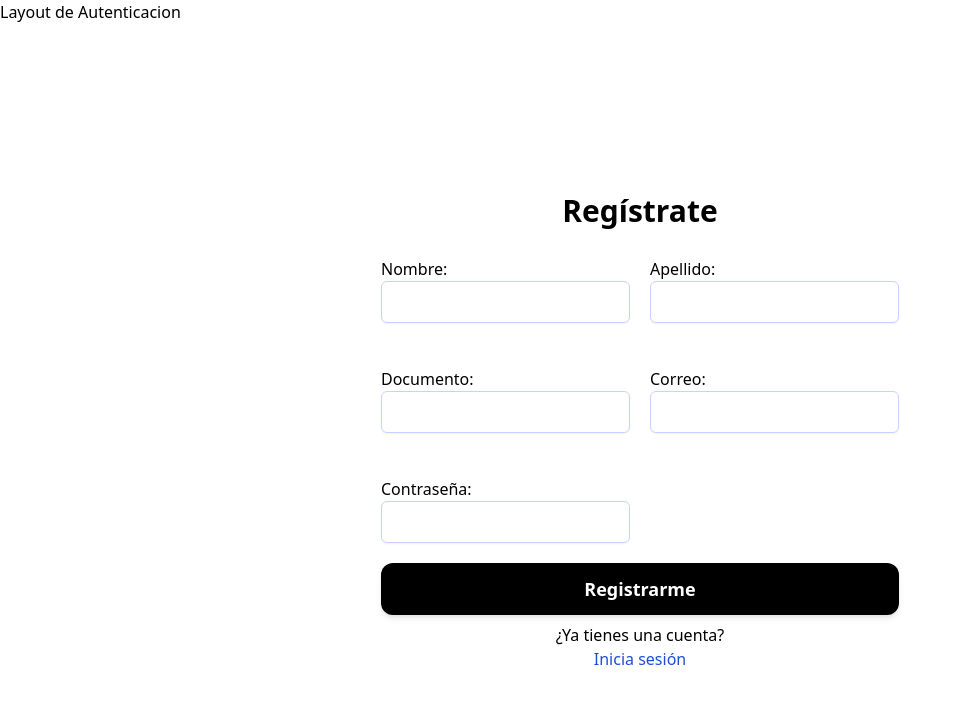
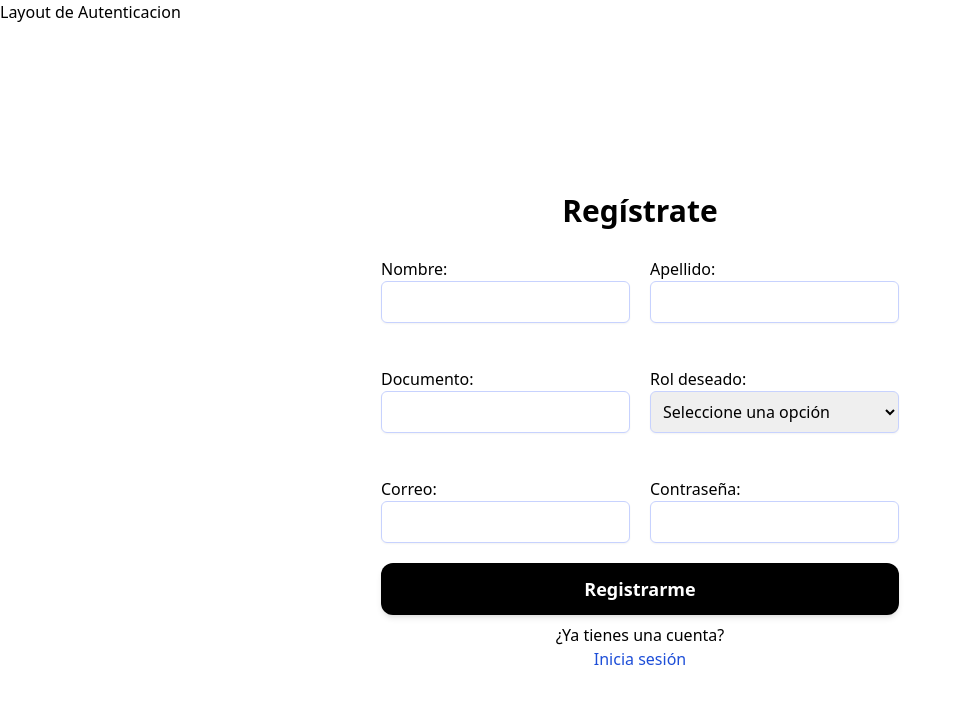
Before and after one commit to PROYECTOMINTIC-WebDev/Frontend-WebDev, a React (Create React App) app: page /auth/registro in a window 1280 px wide. Shown: the top 704 px of the page, without its empty margins (0-961 px from the left). Built offline with nearby package versions, Linux system fonts and the light colour scheme.

Commit message:
agregando dropdown pagina registro

```diff
--- a/src/components/Dropdown.jsx
+++ b/src/components/Dropdown.jsx
@@ -1,7 +1,9 @@
-import React from "react";
+
+import React, { useState, useEffect } from 'react';
 import { nanoid } from 'nanoid';
 
 const Dropdown = ({ label, name, defaultValue = '', required, options }) => {
+
     const [selectedValue, setSelectedValue] = useState(defaultValue);
     const optionsSelect = [['', 'Seleccione una opción', true], ...Object.entries(options)];
     useEffect(() => {
--- a/src/pages/auth/Registro.jsx
+++ b/src/pages/auth/Registro.jsx
@@ -3,7 +3,9 @@ import Input from '../../components/Input'
 import ButtonLoading from '../../components/ButtonLoading'
 import useFormData from '../../hook/useFormData'
 import { Link } from 'react-router-dom';
-// import { Enum_Rol } from 'utils/enums';
+import Dropdown from '../../components/Dropdown';
+import { Enum_Rol } from '../../utils/enums';
+
 
 const Registro = () => {
 
@@ -22,7 +24,7 @@ const Registro = () => {
           <Input label='Nombre:' name='nombre' type='text' required />
           <Input label='Apellido:' name='apellido' type='text' required />
           <Input label='Documento:' name='identificacion' type='text' required />
-          {/* <DropDown label='Rol deseado:' name='rol' required={true} options={Enum_Rol} /> */}
+          <Dropdown label='Rol deseado:' name='rol' required={true} options={Enum_Rol} />
           <Input label='Correo:' name='correo' type='email' required />
           <Input label='Contraseña:' name='password' type='password' required />
         </div>
```
